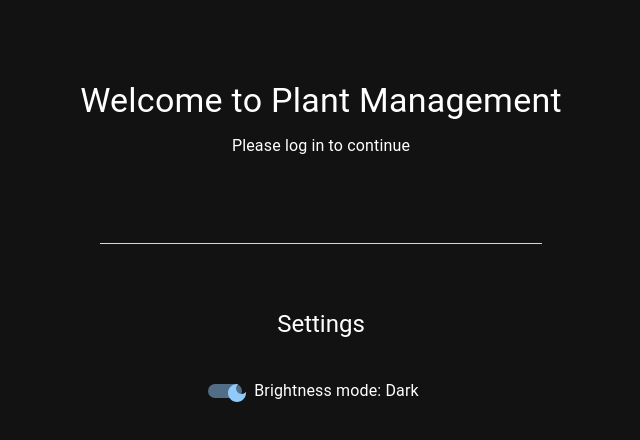
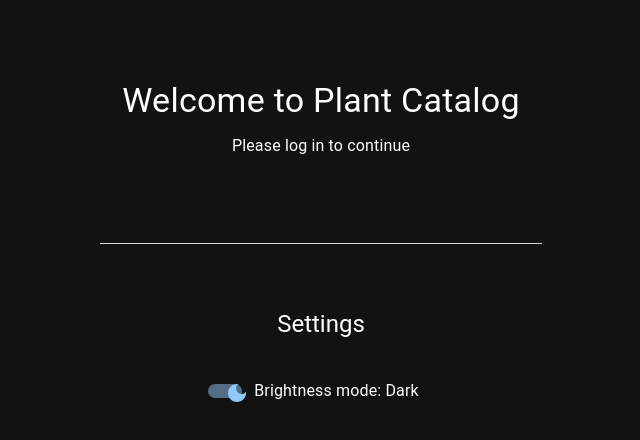
Before and after one commit to hannesqvarnstrom/plant_catalog_app, a React (Vite) app: page / in a window 1280 px wide. Shown: the top 440 px of the page, without its empty margins (319-959 px from the left). Built offline with nearby package versions, Linux system fonts and the light colour scheme; no server answers.

Commit message:
name malfunction

```diff
--- a/src/pages/home/index.tsx
+++ b/src/pages/home/index.tsx
@@ -116,7 +116,7 @@ const Home: React.FC = () => {
               textAlign="center"
             >
               <Typography variant="h4" gutterBottom>
-                Welcome to Plant Management
+                Welcome to Plant Catalog
               </Typography>
               <Typography variant="body1" gutterBottom>
                 Please log in to continue
```
